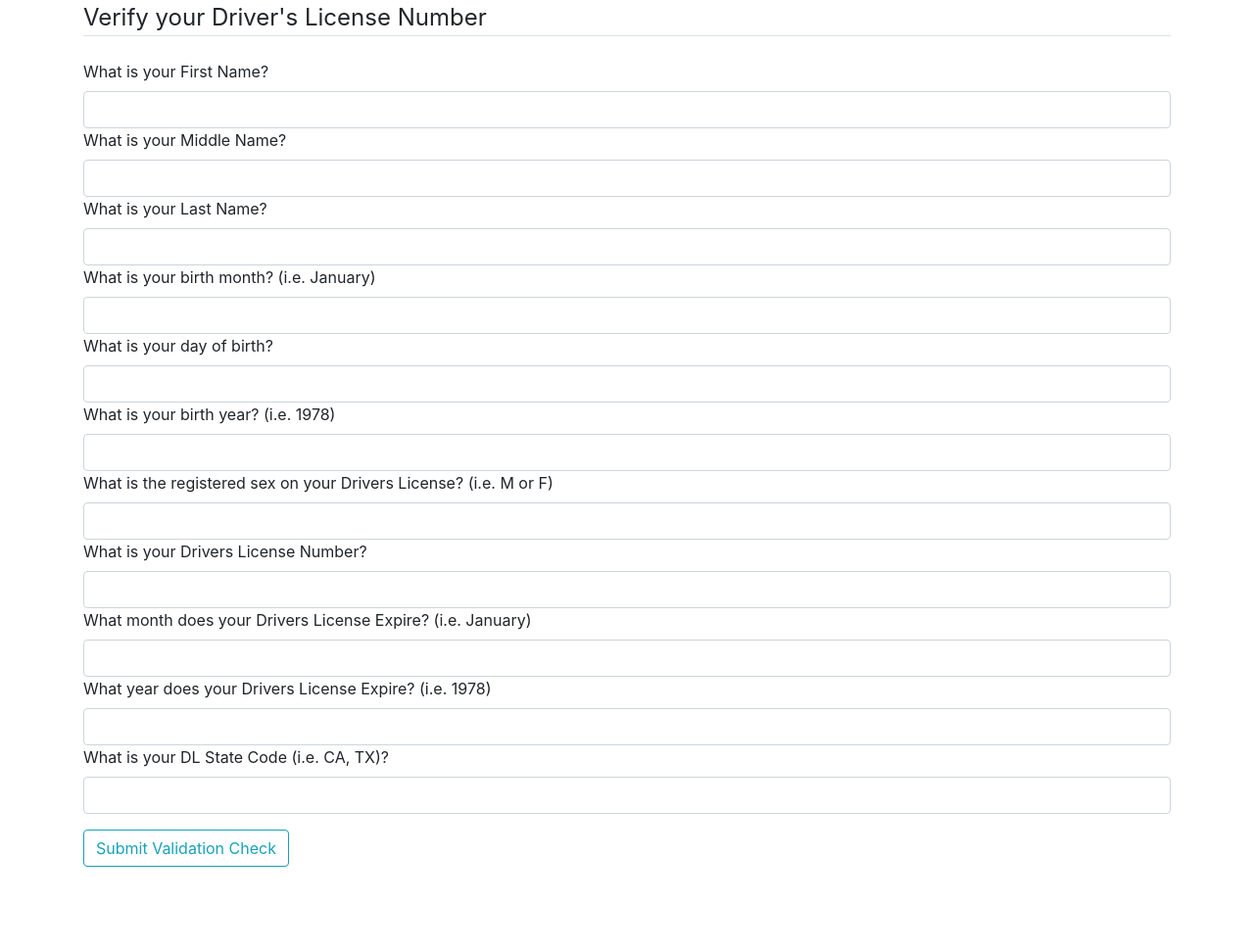
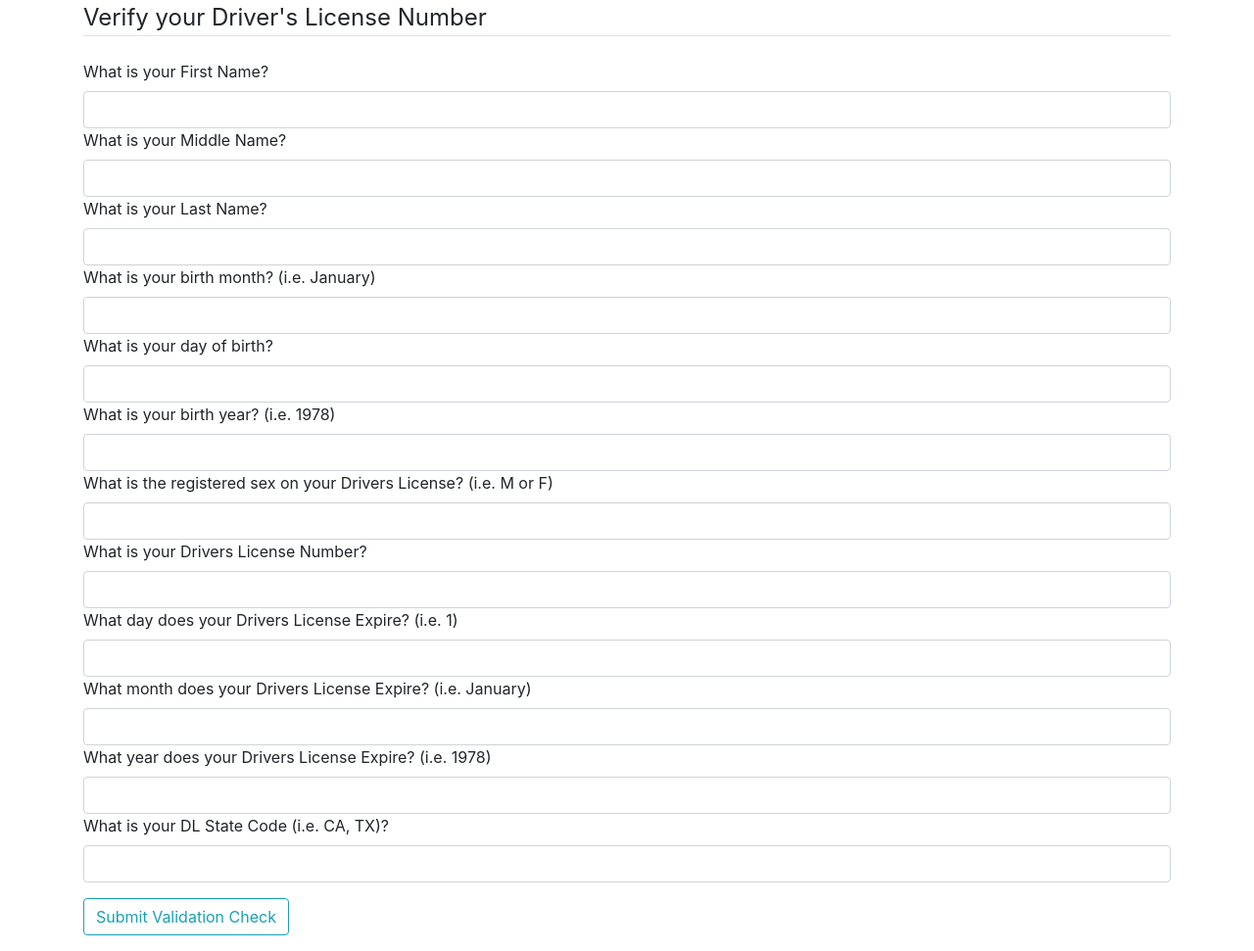
Before and after one commit to rileyfroehlich/flaskDLNvalidation, a Flask app: page / in a window 1280 px wide. Shown: the whole page at 98% size. Before the commit the page ends 885 px from the top, so only its background shows below. Run offline with Flask 2, Linux system fonts and the light colour scheme; some libraries are stand-ins or nearby versions.

Commit message:
Expiry day added to check

```diff
--- a/dlnv.py
+++ b/dlnv.py
@@ -31,11 +31,12 @@ def submit():
     day = request.form['day']
     year = request.form['year']
     sex = request.form['sex']
+    dlDay = request.form['dlDay']
     dlMonth = request.form['dlMonth']
     dlYear = request.form['dlYear']
     form = dlnvForm()
 
-    response = check_is_valid(state, dlNumber, fName, lName, mName, month, day, year, sex, dlMonth, dlYear)
+    response = check_is_valid(state, dlNumber, fName, lName, mName, month, day, year, sex, dlDay, dlMonth, dlYear)
     if response == True:
         flash(f"Your Driver's License Number is Valid", 'success')
     else:
--- a/form.py
+++ b/form.py
@@ -11,7 +11,8 @@ class dlnvForm(FlaskForm):
     year = StringField('What is your birth year? (i.e. 1978)', validators=[DataRequired(), Length(min=4,max=4)])
     sex = StringField('What is the registered sex on your Drivers License? (i.e. M or F)', validators=[DataRequired(), Length(min=1)])
     dlNumber = StringField('What is your Drivers License Number?', validators=[DataRequired(), Length(min=1)])
-    dlMonth = StringField('What month does your Drivers License Expire? (i.e. January)', validators=[DataRequired(), Length(min=1)])
-    dlYear = StringField('What year does your Drivers License Expire? (i.e. 1978)', validators=[DataRequired(), Length(min=1)])
+    dlDay = StringField('What day does your Drivers License Expire? (i.e. 1)', validators=[DataRequired(), Length(min=1,max=2)])
+    dlMonth = StringField('What month does your Drivers License Expire? (i.e. January)', validators=[DataRequired(), Length(min=3)])
+    dlYear = StringField('What year does your Drivers License Expire? (i.e. 1978)', validators=[DataRequired(), Length(min=4,max=4)])
     state = StringField('What is your DL State Code (i.e. CA, TX)?', validators=[DataRequired(), Length(min=2)])
     submit = SubmitField('Submit Validation Check')
--- a/main.py
+++ b/main.py
@@ -1,5 +1,5 @@
 from dlnvalidation import is_valid
-from datetime import date
+from datetime import date, datetime
 from verify_DL import DLHelper
 
 dictMonths = {"JANUARY" : 1, "FEBRUARY" : 2, "MARCH" : 3,
@@ -80,7 +80,7 @@ def get_state_abbr(state):
     #State not found return None
     return None
 
-def check_is_valid(state_abbr, dln, fName, lName, mName, month, day, year, sex, dlMonth, dlYear):
+def check_is_valid(state_abbr, dln, fName, lName, mName, month, day, year, sex, dlDay, dlMonth, dlYear):
     state_abbr = get_state_abbr(state_abbr)
     if state_abbr is not None:
 
@@ -92,26 +92,21 @@ def check_is_valid(state_abbr, dln, fName, lName, mName, month, day, year, sex,
             return "Invalid birth month identified"
         if len(dlYear) != 4 or len(year) != 4:
             return "Invalid year identified"
-        if len(day) > 2:
-            return "Invalid day of birth identified"
+        if len(day) > 2 or len(dlDay) > 2:
+            return "Invalid day identified"
 
         try:
             if is_valid(dln, state_abbr):
                 #check expiry date if the DL format is correct
-                today = date.today()
-                curr_month = int(today.strftime('%m'))
-                curr_year = int(today.strftime('%Y'))
-
-                if curr_year > int(dlYear):
-                    return "Your Driver's License is Expired!"
-                elif curr_year == int(dlYear) and curr_month > int(dlMonth):
+                expiration_date = str(dlYear) + '-' + str(dlMonth) + '-' + str(dlDay)
+                if datetime.strptime(expiration_date,"%Y-%m-%d").date() < date.today():
                     return "Your Driver's License is Expired!"
 
                 #call helper functions to verify DL number
                 day = int(day)
                 year = int(year)
 
-                DLN = DLHelper( state_abbr, dln, fName, lName, mName, month, day, year, sex, dlMonth, dlYear )
+                DLN = DLHelper( state_abbr, dln, fName, lName, mName, month, day, year, sex )
                 print(DLN)
                 if dln == DLN:
                     return True
--- a/templates/dlnpage.html
+++ b/templates/dlnpage.html
@@ -39,6 +39,10 @@
                     {{ form.dlNumber.label(class="form-control-label") }}
                     {{ form.dlNumber(class="form-control form-control lg") }}
                 </div>
+                <div class=form-group" name="dlDay">
+                    {{ form.dlDay.label(class="form-control-label") }}
+                    {{ form.dlDay(class="form-control form-control lg") }}
+                </div>
                 <div class=form-group" name="dlMonth">
                     {{ form.dlMonth.label(class="form-control-label") }}
                     {{ form.dlMonth(class="form-control form-control lg") }}
--- a/verify_DL.py
+++ b/verify_DL.py
@@ -2,7 +2,7 @@ from states.maryland_michigan_dln import generateDLNMarylandMichigan
 from states.new_hampshire_dln import generateDLNNewHampshire
 from states.Illinois_Florida_Wisconsin import generateDLNIllinoisFloridaWisconsin
 
-def DLHelper(state_abbr, dln, fName, lName, middle, month, day, year, sex, dlMonth, dlYear):
+def DLHelper(state_abbr, dln, fName, lName, middle, month, day, year, sex ):
 
     #FLORIDA, WISCONSIN, ILLINOIS
     if state_abbr == 'FL' or state_abbr == 'WI' or state_abbr == 'IL':
```
